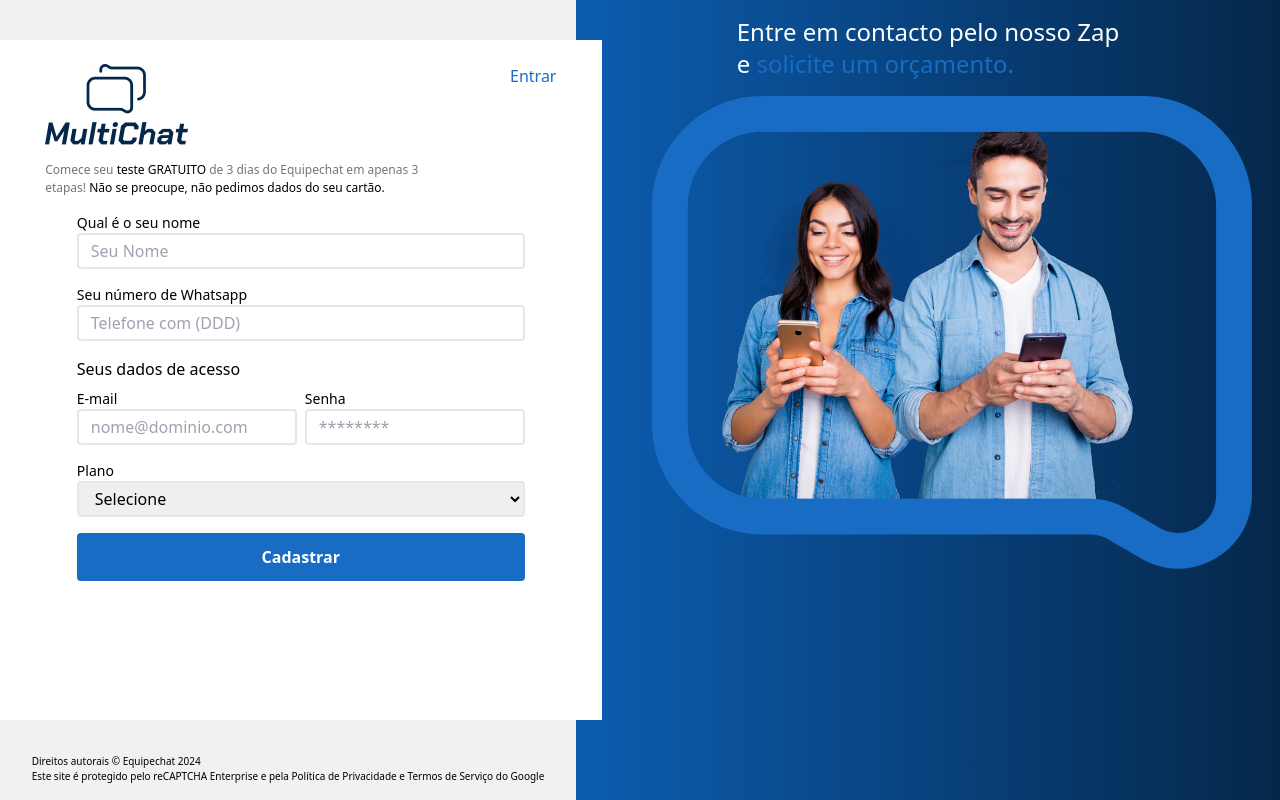
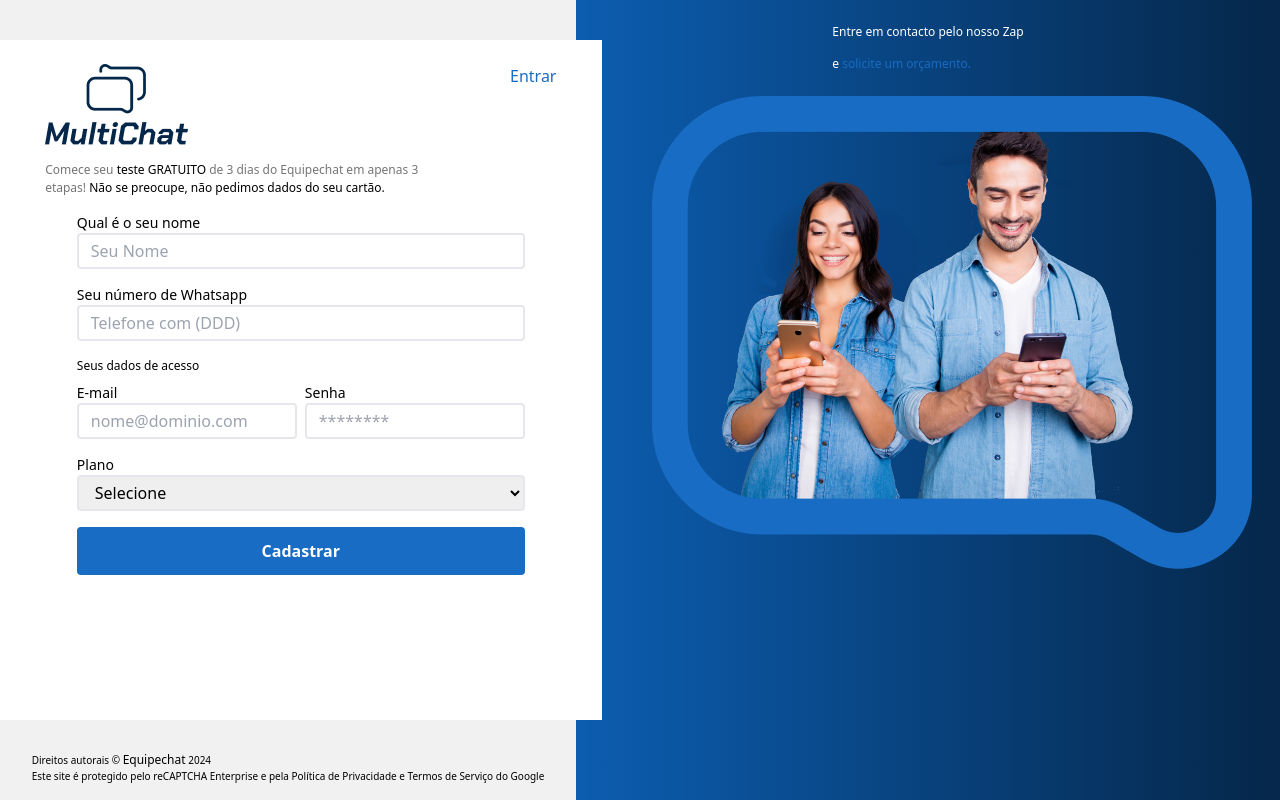
Before and after one commit to Egnoel/multchat, a Next.js app: page /signup in a window 1280 px wide. Built offline with nearby package versions, Linux system fonts and the light colour scheme.

Commit message:
external css

```diff
--- a/app/(auth)/layout.tsx
+++ b/app/(auth)/layout.tsx
@@ -1,6 +1,7 @@
 import Image from "next/image";
 import capa from "../assets/image1.png";
 import "../globals.css";
+import './style.css'
 
 export default function RootLayout({
     children,
@@ -15,7 +16,7 @@ export default function RootLayout({
             {children}
           </div>
         <div className='w-[45%] bg-[#F1F1F1] h-full flex flex-col justify-end items-center py-4 '>
-            <footer style={{fontSize:'10px'}}>
+            <footer>
                 <p >
                     Direitos autorais © {" "}
                     <span>Equipechat</span>{" "}
--- a/app/(auth)/login/page.tsx
+++ b/app/(auth)/login/page.tsx
@@ -3,8 +3,7 @@ import logo from "../../assets/logo.png";
 import Image from 'next/image';
 import LoginComponent from '@/app/component/LoginComponent';
 import Link from 'next/link';
-
-
+import './style.css'
 
 
 const page = () => {
@@ -14,7 +13,7 @@ const page = () => {
             <Image src={logo} alt='logo' width={120} height={120} className='object-fit w-auto h-auto' />
             <Link href={"/signup"} className='text-[#186CC3]'>Criar conta</Link>
          </div>
-         <span className='w-[80%] text-[#757575]' style={{fontSize:'12px'}}>Comece seu <span className='text-black'>teste GRATUITO</span> de 3 dias do Equipechat em apenas 3 etapas! <span className='text-black'>Não se preocupe, não pedimos dados do seu cartão.</span></span>
+         <span className='w-[80%] text-[#757575]'>Comece seu <span className='text-black'>teste GRATUITO</span> de 3 dias do Equipechat em apenas 3 etapas! <span className='text-black'>Não se preocupe, não pedimos dados do seu cartão.</span></span>
          <LoginComponent />
     </div>
   )
--- /dev/null
+++ b/app/(auth)/login/style.css
@@ -0,0 +1,3 @@
+span {
+    font-size: 12px;
+}
--- a/app/(auth)/signup/page.tsx
+++ b/app/(auth)/signup/page.tsx
@@ -3,6 +3,7 @@ import Image from 'next/image'
 import Link from 'next/link'
 import React from 'react'
 import logo from "../../assets/logo.png";
+import './style.css'
 
 const page = () => {
   return (
@@ -11,7 +12,7 @@ const page = () => {
             <Image src={logo} alt='logo' width={120} height={120} className='object-fit w-auto h-auto' />
             <Link href={"/login"} className='text-[#186CC3]'>Entrar</Link>
          </div>
-         <span className='w-[80%] text-[#757575]' style={{fontSize:'12px'}}>Comece seu <span className='text-black'>teste GRATUITO</span> de 3 dias do Equipechat em apenas 3 etapas! <span className='text-black'>Não se preocupe, não pedimos dados do seu cartão.</span></span>
+         <span className='w-[80%] text-[#757575]'>Comece seu <span className='text-black'>teste GRATUITO</span> de 3 dias do Equipechat em apenas 3 etapas! <span className='text-black'>Não se preocupe, não pedimos dados do seu cartão.</span></span>
          <SignUpComponent />
     </div>
   )
--- /dev/null
+++ b/app/(auth)/signup/style.css
@@ -0,0 +1,3 @@
+span {
+    font-size: 12px;
+}
--- /dev/null
+++ b/app/(auth)/style.css
@@ -0,0 +1,3 @@
+footer {
+    font-size: 10px;
+}
```
